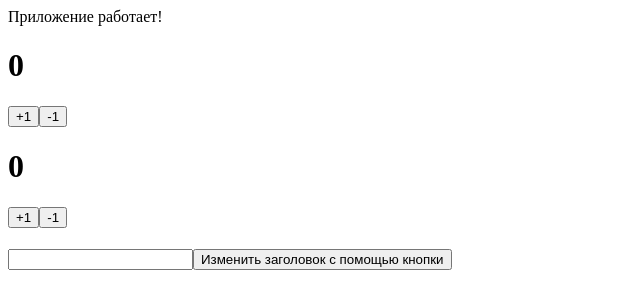
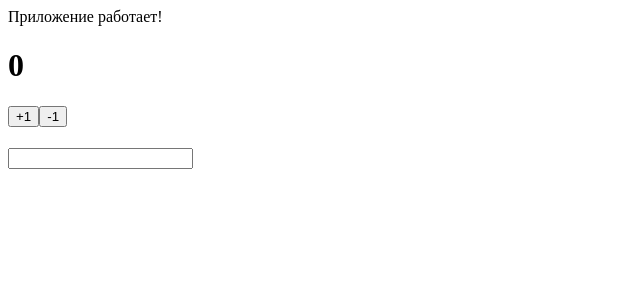
Before and after one commit to kstrinadka/post-list-react, a React (Create React App) app: page / in a window 1280 px wide. Shown: the top 308 px of the page, without its empty margins (0-640 px from the left). Built offline with nearby package versions, Linux system fonts and the light colour scheme.

Commit message:
Вынес изменяющийся заголовок в отдельный компонент ChangingHeader.jsx

```diff
--- a/src/App.js
+++ b/src/App.js
@@ -1,38 +1,19 @@
-import {useState} from "react";
 import Counter from "./components/Counter";
-import ClassCounter from "./components/ClassCounter";
+import ChangingHeader from "./components/ChangingHeader";
 
 
 function App() {
 
-    const [value, setValue] = useState(null);
 
-    function onClickSetText(newValue) {
-        setValue(newValue)
-        console.log("new text in h1")
-    }
+
 
 
     return (
         <div className="App">
             Приложение работает!
             <Counter/>
-            <ClassCounter/>
+            <ChangingHeader/>
 
-            <div>
-                <h1>{value}</h1>
-                <input
-                    type="text"
-                    value={value}
-                    onChange={event => setValue(event.target.value)}
-                />
-                <button
-                    className="textBut"
-                    onClick={() => onClickSetText(value)}>
-
-                        Изменить заголовок с помощью кнопки
-                </button>
-            </div>
         </div>
 
 
--- /dev/null
+++ b/src/components/ChangingHeader.jsx
@@ -0,0 +1,19 @@
+import React, {useState} from 'react';
+
+const ChangingHeader = () => {
+
+    const [value, setValue] = useState(null);
+
+    return (
+        <div>
+            <h1>{value}</h1>
+            <input
+                type="text"
+                value={value}
+                onChange={event => setValue(event.target.value)}
+            />
+        </div>
+    );
+};
+
+export default ChangingHeader;
```
